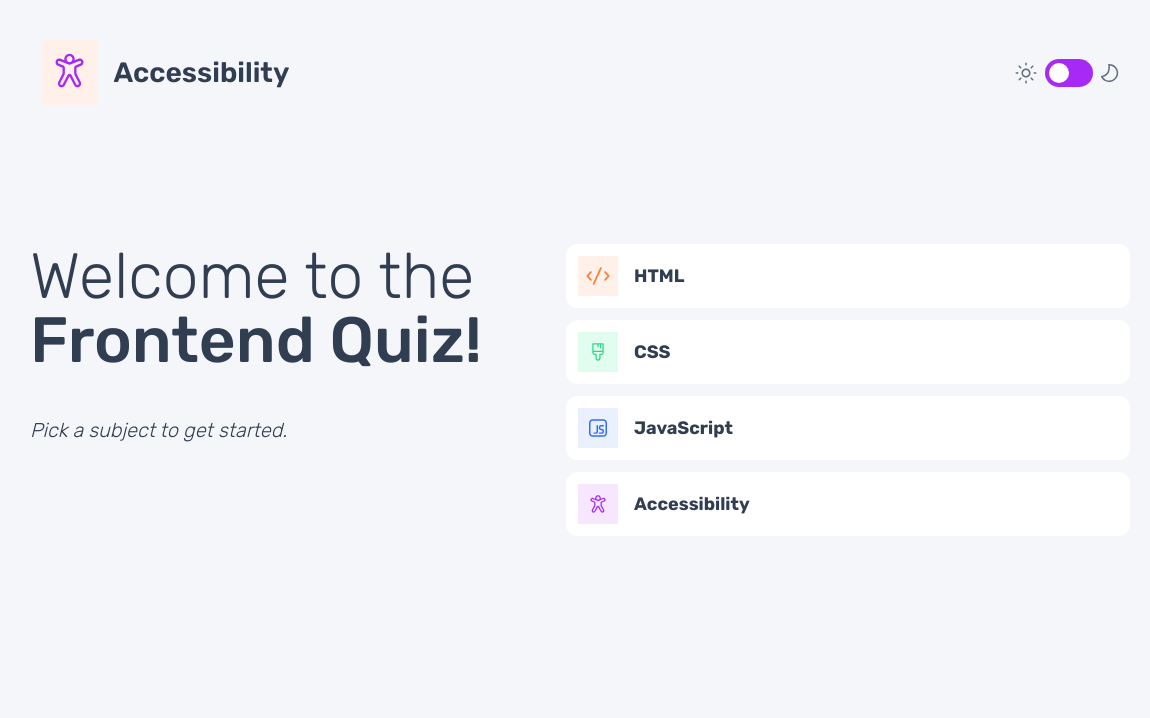
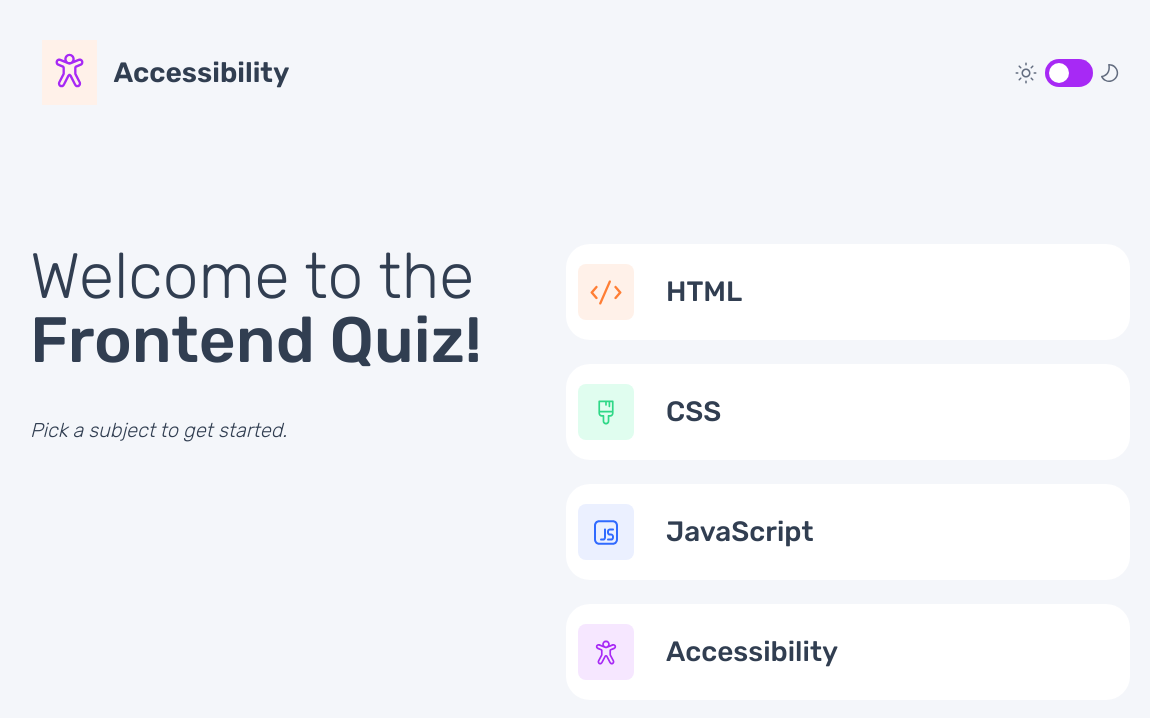
Before and after one commit to Paul-Blankson/quiz-app-Jest, an Angular app: page / in a window 1536 px wide. Shown: the top 718 px of the page, without its empty margins (188-1338 px from the left). Built offline with nearby package versions, Linux system fonts and the light colour scheme.

Commit message:
added responsive classes for tablet and desktop

```diff
--- a/src/app/components/small-card/small-card.component.css
+++ b/src/app/components/small-card/small-card.component.css
@@ -1,5 +1,5 @@
 .small__card {
-  width: 100%;
+  width: 327px;
   height: 64px;
   display: flex;
   align-items: center;
@@ -17,6 +17,7 @@
   display: flex;
   justify-content: center;
   align-items: center;
+  border-radius: 6px;
 }
 
 .small__card--icon {
@@ -27,6 +28,86 @@
 .small__card-title {
   font-family: Rubik;
   font-size: 1.125rem;
-  font-weight: 700;
+  line-height: 1.125rem;
+  font-weight: 500;
   color: var(--color-dark-navy);
 }
+
+/* Responsive styles */
+@media (min-width: 768px) {
+   .small__card {
+    width: 640px;
+    height: 80px;
+    gap: 32px;
+    margin-bottom: 1.5rem;
+    border-radius: 1.5rem;
+  }
+
+  .small__card-icon-container {
+    width: 56px;
+    height: 56px;
+    border-radius: 0.75rem;
+  }
+
+  .small__card--icon {
+    width: 32.5px;
+    height: 25px;
+  }
+
+  .small__card-title {
+    font-size: 1.75rem;
+    line-height: 1.75rem;
+  }
+}
+
+@media (min-width: 1024px) {
+   .small__card {
+    width: 564px;
+    height: 96px;
+    gap: 2rem;
+    margin-bottom: 1.5rem;
+    border-radius: 1.5rem;
+  }
+
+  .small__card-icon-container {
+    width: 56px;
+    height: 56px;
+    border-radius: 0.5rem;
+  }
+
+  .small__card--icon {
+    width: 32.5px;
+    height: 25px;
+  }
+
+  .small__card-title {
+    font-size: 1.75rem;
+    line-height: 1.75rem;
+  }
+}
+
+@media (min-width: 1440px) {
+  .small__card {
+   width: 564px;
+   height: 96px;
+   gap: 2rem;
+   margin-bottom: 1.5rem;
+   border-radius: 1.5rem;
+ }
+
+ .small__card-icon-container {
+   width: 56px;
+   height: 56px;
+   border-radius: 0.5rem;
+ }
+
+ .small__card--icon {
+   width: 32.5px;
+   height: 25px;
+ }
+
+ .small__card-title {
+   font-size: 1.75rem;
+   line-height: 1.75rem;
+ }
+}
```
